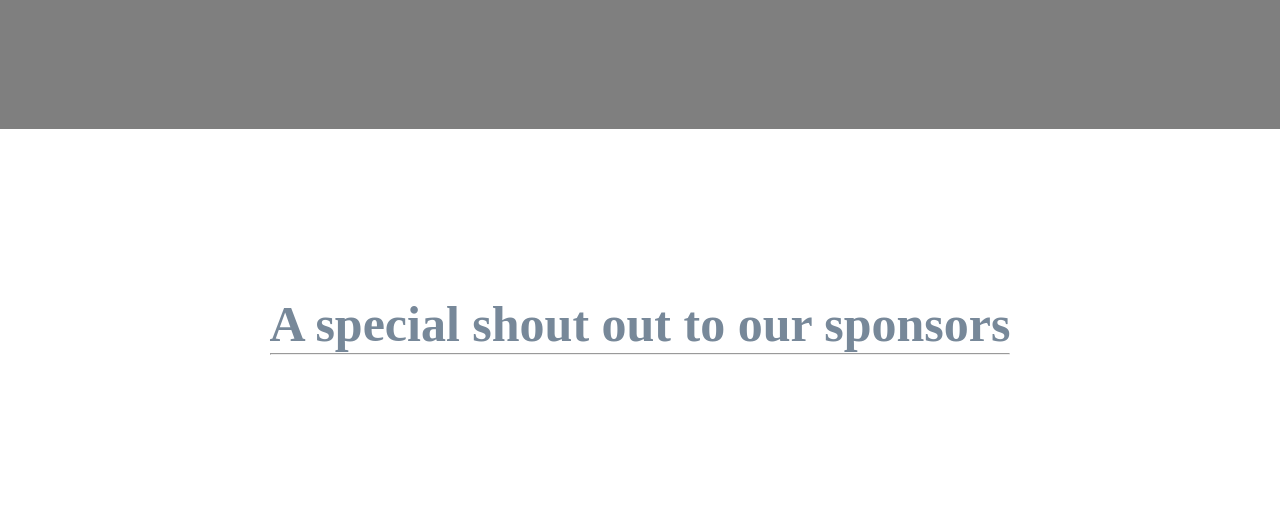
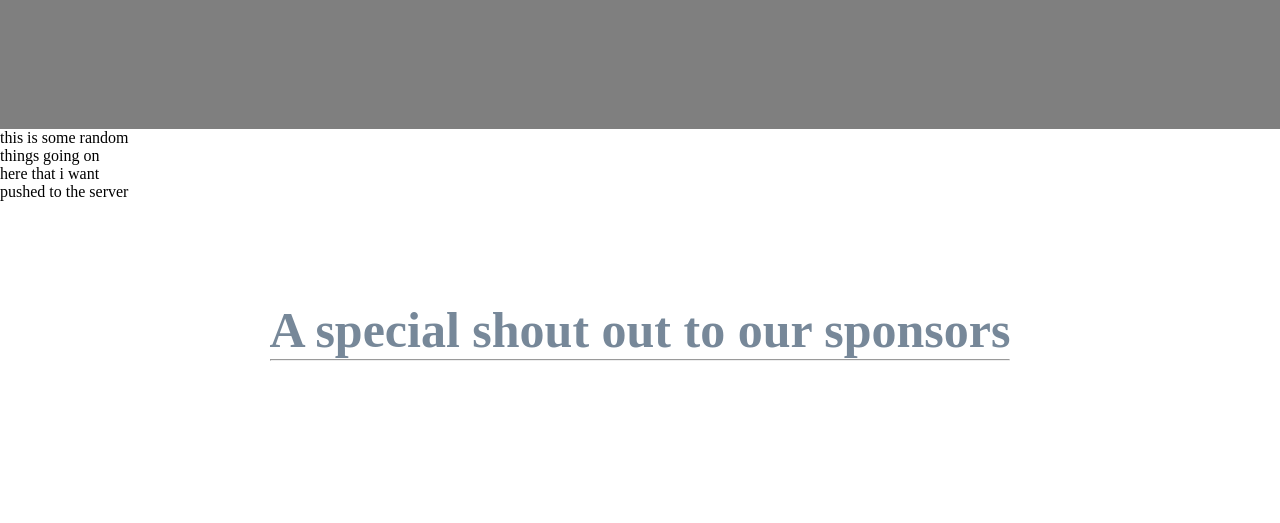
Before and after one commit to ethan375/suitcasemusik2, a website: page index.html in a window 1280 px wide. Shown: the part 890-1413 px from the top of the page. Drawn offline with Linux system fonts and the light colour scheme.

Commit message:
testing production server

```diff
--- a/index.html
+++ b/index.html
@@ -58,6 +58,8 @@
                 </a>
             </div> -->
 
+            this is some random things going on here that i want pushed to the server
+
             <div class="sponsors__item sponsors__bottom sponsors__mntinsp">
                 <a href="https://www.mtinspiration.com/">
                     <img id="mntinsp" src="img/mntinsp.png" alt="mount inspiration logo">
```
